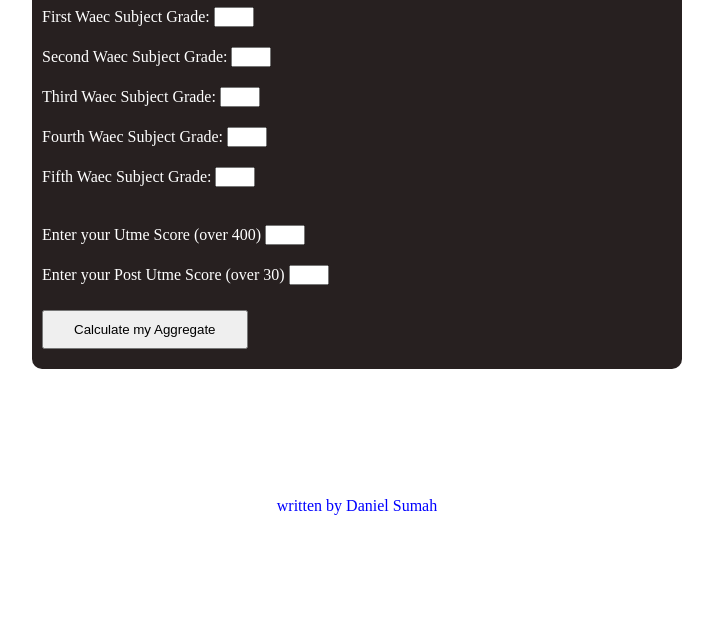
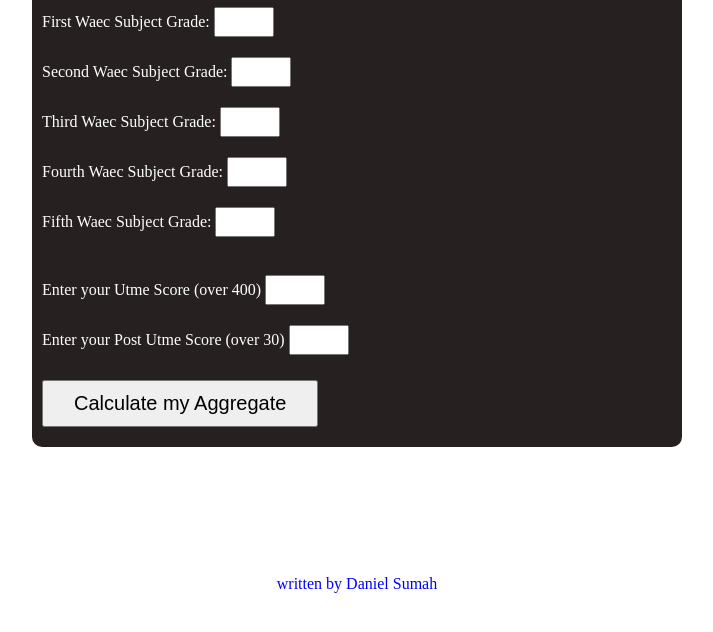
Before and after one commit to danielsumah/unilag_aggregate_cal, a plain HTML site: page index.html in a window 1280 px wide. Shown: the part 214-846 px from the top of the page, without its empty margins (283-996 px from the left). Drawn offline with Linux system fonts and the light colour scheme.

Commit message:
adjust import sizes

```diff
--- a/index.css
+++ b/index.css
@@ -33,8 +33,8 @@ input,label{
 }
 
 input{
-    width: 40px;
-    height: 20px;
+    width: 60px;
+    height: 30px;
 }
 p#instruction{
     color:red;
@@ -52,6 +52,7 @@ p#instruction{
 button{
     margin-bottom: 20px;
     padding: 10px 30px;
+    font-size:20px ;
 }
 
 @media (min-width:600px){
```
